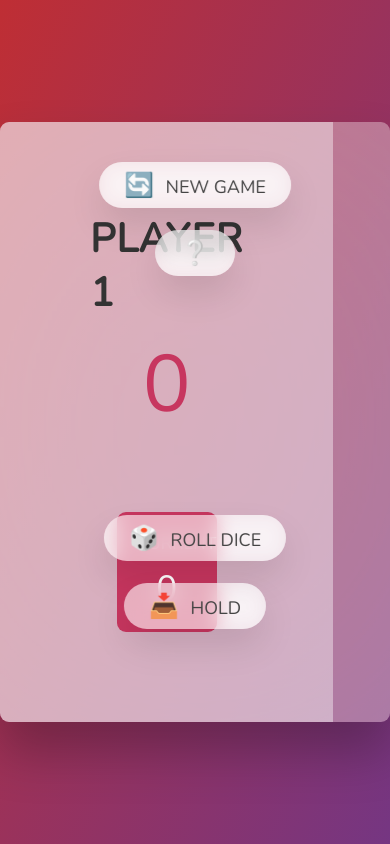
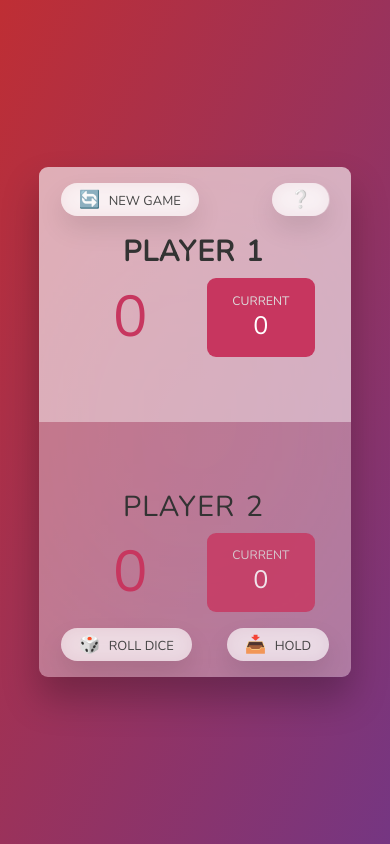
Before and after one commit to shard520/pig-game, a plain HTML site: page index.html in a window 390 px wide. Drawn offline with nearby package versions, Linux system fonts and the light colour scheme.

Commit message:
Add media queries for responsiveness

```diff
--- a/script.js
+++ b/script.js
@@ -21,9 +21,9 @@ const btnOpenModal = document.querySelector('.btn--info');
 const modal = document.querySelector('.modal');
 const overlay = document.querySelector('.overlay');
 
+// Initialise game
 let scores, currentScore, activePlayer, playing;
 
-// Initialise game
 const init = function () {
   // Game variables
   scores = [0, 0];
@@ -41,8 +41,6 @@ const init = function () {
   score1El.textContent = 0;
   current0El.textContent = 0;
   current1El.textContent = 0;
-
-  // return scores, currentScore, activePlayer, playing;
 };
 
 init();
--- a/style.css
+++ b/style.css
@@ -159,8 +159,8 @@ main {
 .dice {
   position: absolute;
   left: 50%;
-  top: 16.5rem;
-  transform: translateX(-50%);
+  top: 50%;
+  transform: translate(-50%, -70%);
   height: 10rem;
   box-shadow: 0 2rem 5rem rgba(0, 0, 0, 0.2);
 }
@@ -205,7 +205,7 @@ main {
 
 .modal__list-item {
   font-size: 1.5rem;
-  margin-left: 2rem;
+  margin-left: 3rem;
 }
 
 .modal__list-item:not(:last-child) {
@@ -235,3 +235,101 @@ main {
   backdrop-filter: blur(3px);
   z-index: 5;
 }
+
+/* MEDIA QUERIES */
+@media only screen and (max-width: 750px) {
+  html {
+    font-size: 50%;
+  }
+}
+
+@media only screen and (max-width: 600px) {
+  html {
+    font-size: 45%;
+  }
+
+  main {
+    width: unset;
+    height: unset;
+    flex-direction: column;
+  }
+
+  .player {
+    padding: 9rem 5rem;
+    flex-direction: row;
+    flex-wrap: wrap;
+    justify-content: center;
+  }
+
+  .name {
+    width: 60%;
+  }
+
+  .score {
+    padding: 1rem 0;
+    flex: 55%;
+    text-align: center;
+    line-height: 1;
+    margin-bottom: 0%;
+    margin-left: -3rem;
+  }
+
+  .current {
+    width: 45%;
+  }
+
+  .current-label {
+    margin-bottom: 0;
+  }
+
+  .dice {
+    transform: translate(-50%, -50%);
+  }
+
+  .btn {
+    transform: unset;
+  }
+
+  .btn:active {
+    transform: translateY(3px);
+  }
+
+  .btn--new {
+    top: 3%;
+    left: 5rem;
+  }
+  .btn--info {
+    top: 3%;
+    left: unset;
+    right: 5rem;
+  }
+  .btn--roll {
+    top: unset;
+    bottom: 3%;
+    left: 5rem;
+  }
+  .btn--hold {
+    top: unset;
+    bottom: 3%;
+    left: unset;
+    right: 5rem;
+  }
+}
+
+@media only screen and (max-width: 400px) {
+  .btn--new,
+  .btn--roll {
+    left: 3rem;
+  }
+
+  .btn--info,
+  .btn--hold {
+    right: 3rem;
+  }
+}
+
+@media only screen and (max-width: 350px) {
+  html {
+    font-size: 40%;
+  }
+}
```
